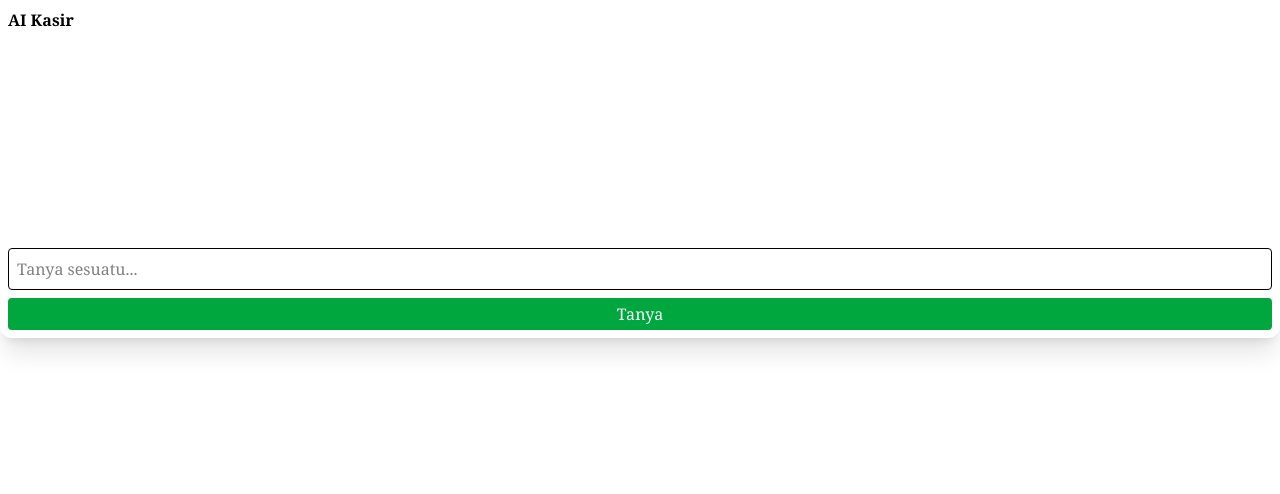
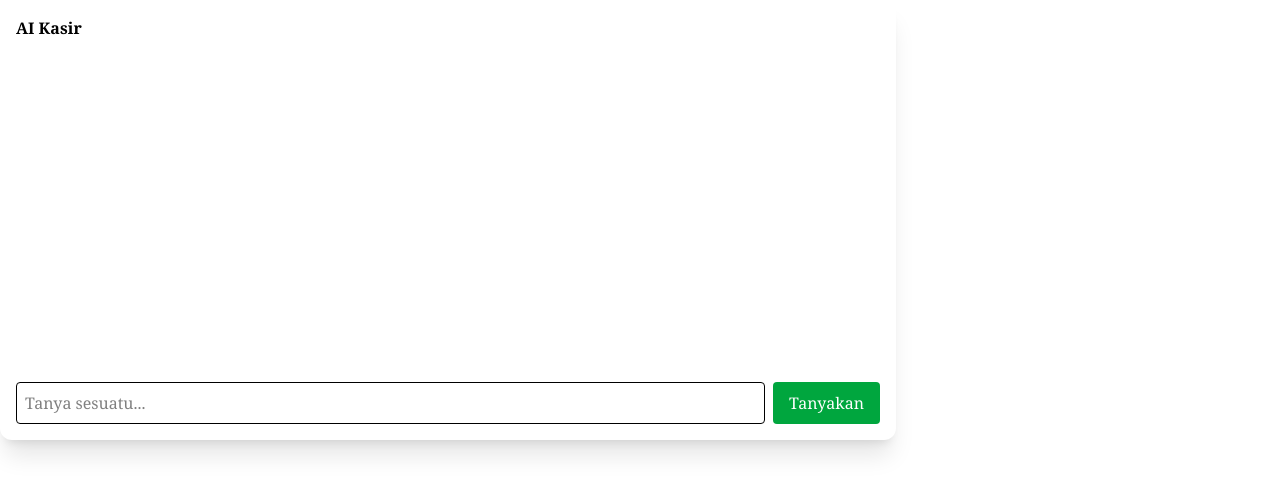
Before and after one commit to bileam/POS_Caffe, a React (Vite) app: page /ai in a window 1280 px wide. Shown: the top 494 px of the page. Built offline with nearby package versions, Linux system fonts and the light colour scheme.

Commit message:
update ai

```diff
--- a/src/components/AIChat.jsx
+++ b/src/components/AIChat.jsx
@@ -1,4 +1,4 @@
-import { useState, useContext } from "react";
+import { useState, useContext, useRef, useEffect } from "react";
 import { TransaksiContext } from "../Context/Transaksi";
 import { askAI } from "../utils/aiAssistant";
 
@@ -8,7 +8,11 @@ const AIChat = () => {
   const [question, setQuestion] = useState("");
   const [messages, setMessages] = useState([]);
 
-  const handleAsk = () => {
+  const chatEndRef = useRef(null);
+
+  const handleAsk = (e) => {
+    e.preventDefault();
+
     if (!question.trim()) return;
 
     const answer = askAI(question, ctx);
@@ -22,37 +26,63 @@ const AIChat = () => {
     setQuestion("");
   };
 
+  // auto scroll setiap ada pesan baru
+  useEffect(() => {
+    chatEndRef.current?.scrollIntoView({ behavior: "smooth" });
+  }, [messages]);
+
   return (
-    <div className=" bg-white shadow-xl rounded-xl p-2 w-full ">
+    <div
+      onClick={(e) => e.stopPropagation()}
+      className="bg-white shadow-xl max-w-[70%] rounded-xl p-4 w-full h-110 flex flex-col"
+    >
       <h2 className="font-bold mb-3">AI Kasir</h2>
 
-      <div className="h-48 overflow-auto text-sm space-y-2 mb-3">
+      {/* Chat Area */}
+      <div className="flex-1 overflow-auto text-sm space-y-2 mb-3">
         {messages.map((msg, index) => (
           <div key={index}>
             <span
-              className={msg.role === "ai" ? "text-green-600" : "text-black"}
+              className={
+                msg.role === "ai"
+                  ? "text-green-600 font-semibold"
+                  : "text-black font-bold"
+              }
             >
               {msg.role === "user" ? "Anda: " : "AI: "}
             </span>
+
+            <span
+              className={`whitespace-pre-line ${
+                msg.role === "ai" ? "text-gray-700" : "text-black"
+              }`}
+            >
               {msg.text}
+            </span>
           </div>
         ))}
+
+        {/* anchor untuk scroll */}
+        <div ref={chatEndRef}></div>
       </div>
 
+      {/* Form Input */}
+      <form onSubmit={handleAsk} className="flex gap-2 w-full">
         <input
           type="text"
           value={question}
           onChange={(e) => setQuestion(e.target.value)}
           placeholder="Tanya sesuatu..."
-        className="border p-2 w-full rounded"
+          className="border p-2 rounded flex-1"
         />
 
         <button
-        onClick={handleAsk}
-        className="bg-green-600 text-white px-3 py-1 mt-2 rounded w-full"
+          type="submit"
+          className="bg-green-600 text-white px-4 py-2 rounded hover:bg-green-700 transition"
         >
-        Tanya
+          Tanyakan
         </button>
+      </form>
     </div>
   );
 };
--- a/src/components/Ai/ModalAI.jsx
+++ b/src/components/Ai/ModalAI.jsx
@@ -7,12 +7,12 @@ const ModalAi = ({ isOpen, OnClose }) => {
       onClick={OnClose}
       className="fixed inset-0 flex z-50 items-center  justify-center bg-black/90 "
     >
-      <div
+      {/* <div
         onClick={(e) => e.stopPropagation()}
-        className=" bg-white modalOpen   rounded-md flex flex-col gap-3 relative max-w-[70%]"
-      >
-        <AIChat />
-      </div>{" "}
+        className=" bg-white modalOpen   rounded-md flex flex-col gap-3 relative min-w-[70%] h-[70%] max-w-[70%]"
+      > */}
+      <AIChat />
+      {/* </div>{" "} */}
     </div>
   );
 };
--- a/src/layouts/MainLayout.jsx
+++ b/src/layouts/MainLayout.jsx
@@ -13,7 +13,7 @@ import ModalAi from "../components/Ai/ModalAI";
 const MainLayout = () => {
   const { token } = useContext(LoginContext);
   const { DataByToken } = useContext(UserContext);
-  const [isOpen, setOpen] = useState(true);
+  const [isOpen, setOpen] = useState(false);
   // const res = DataByToken(token);
   const user = useMemo(() => {
     return DataByToken(token);
--- a/src/utils/aiAssistant.js
+++ b/src/utils/aiAssistant.js
@@ -3,6 +3,9 @@
 export const askAI = (question, ctx) => {
   const q = question.toLowerCase();
 
+  if (q.includes("hallo") || q.includes("hai") || q.includes("kamu siapa?")) {
+    return `hallo saya ai kasir Caffe ada yang bisa saya bantu?`;
+  }
   // produk terlaris hari ini
   if (q.includes("produk terlaris hari ini")) {
     const top = ctx.getSortedItemsToday()[0];
@@ -14,14 +17,14 @@ export const askAI = (question, ctx) => {
   }
 
   // omzet hari ini
-  if (q.includes("omzet hari ini")) {
+  if (q.includes("pendapatan hari ini") || q.includes("omzet hari ini")) {
     const total = ctx.getTotalOmzetToday().toLocaleString("id-ID");
 
     return `Omzet hari ini adalah Rp ${total}.`;
   }
 
   // omzet minggu ini
-  if (q.includes("omzet minggu ini")) {
+  if (q.includes("omzet minggu ini") || q.includes("omset minggu ini")) {
     const total = ctx.getTotalOmzetWeek().toLocaleString("id-ID");
     return `Omzet minggu ini adalah Rp ${total}.`;
   }
@@ -40,8 +43,16 @@ export const askAI = (question, ctx) => {
     return `Omzet tahun ini adalah Rp ${total}.`;
   }
 
-  // jumlah transaksi hari ini
+  if (q.includes("terimakasih") || q.includes("terima kasih")) {
+    return "sama sama bro";
+  }
+
+  if (q.includes("ok") || q.includes("okey")) {
+    return "ada yang bisa dibantu lagi?";
+  }
+
   if (q.includes("transaksi hari ini")) {
+    // jumlah transaksi hari ini
     const total = ctx.getTransactionToday();
 
     return `Jumlah transaksi hari ini adalah ${total}.`;
@@ -60,13 +71,15 @@ export const askAI = (question, ctx) => {
 
   // produk paling jarang dibeli minggu ini
   if (q.includes("produk paling jarang dibeli")) {
-    const item = ctx.getLeastBoughtItemsThisWeek()[0];
+    const items = ctx.getLeastBoughtItemsThisWeek().slice(0, 5);
 
-    if (!item) {
+    if (!items) {
       return "Belum ada data penjualan minggu ini.";
     }
 
-    return `Produk yang paling jarang dibeli minggu ini adalah ${item.name} dengan ${item.qty} penjualan.`;
+    return `Produk yang paling jarang dibeli minggu ini adalah:\n${items
+      .map((item) => `- ${item.name} (${item.qty} penjualan)`)
+      .join("\n")}`;
   }
 
   return "Maaf saya belum mengerti pertanyaan itu.";
```
Lines whose indentation alone changed are shown as unchanged.
